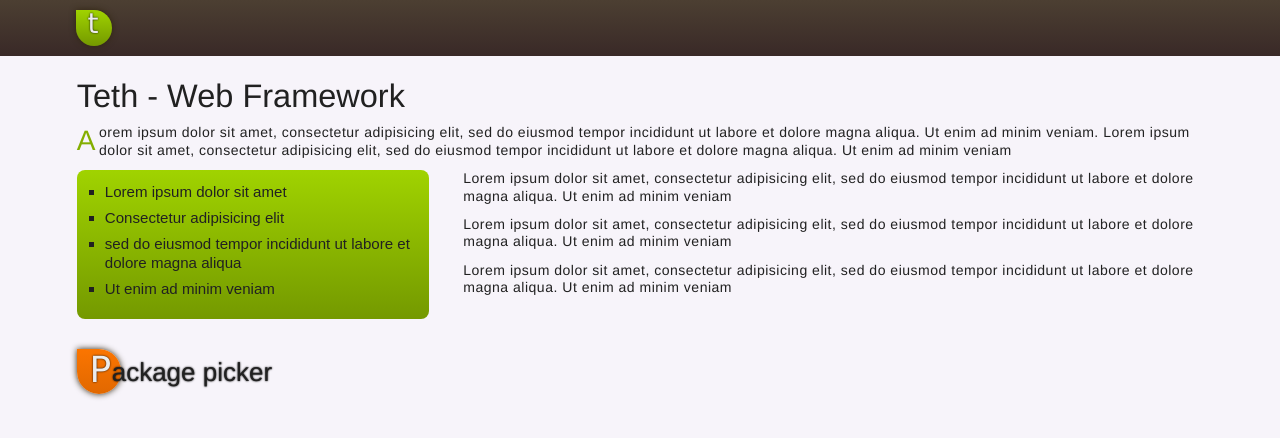
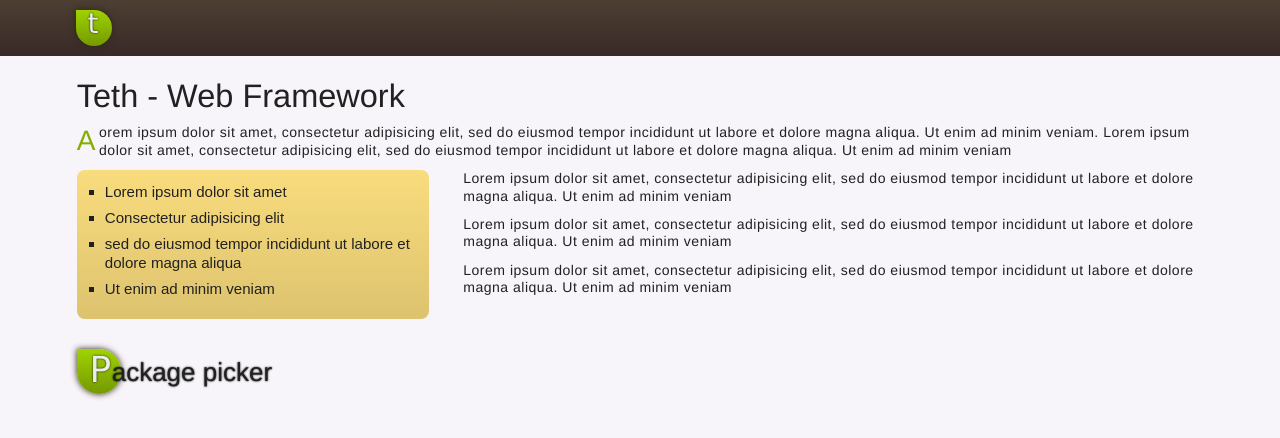
Before and after one commit to charlesmarshall/teth, a Jekyll site: the page built from index.html, in a window 1280 px wide. Shown: the top 438 px of the page. Built offline with Jekyll 4.4.1, drawn with Linux system fonts in a browser that asks for light colours; comment, search, counter and statistics services are not loaded.

Commit message:
swap the gradients

```diff
--- a/_posts/2010-02-17-picker.textile
+++ b/_posts/2010-02-17-picker.textile
@@ -9,7 +9,7 @@ category: packagepicker
 
 <form action="" method="get" class='full clearfix package_picker' id="picker">
 
-  <h2 class='clearfix text_shadow'><span class='p circle tl text_shadow orange_gradient box_shadow feature_letter'>P</span>ackage picker</h2>
+  <h2 class='clearfix text_shadow'><span class='p circle tl text_shadow green_gradient box_shadow feature_letter'>P</span>ackage picker</h2>
 
   <fieldset class='required'>
 
--- a/index.html
+++ b/index.html
@@ -18,7 +18,7 @@ description: ""
 
   <p class='first'>Aorem ipsum dolor sit amet, consectetur adipisicing elit, sed do eiusmod tempor incididunt ut labore et dolore magna aliqua. Ut enim ad minim veniam. Lorem ipsum dolor sit amet, consectetur adipisicing elit, sed do eiusmod tempor incididunt ut labore et dolore magna aliqua. Ut enim ad minim veniam</p>
 
-  <div class='feature feature0 curvy green_gradient'>
+  <div class='feature feature0 curvy yellow_gradient'>
     <ul>
       <li>Lorem ipsum dolor sit amet</li>
       <li>Consectetur adipisicing elit</li>
```
